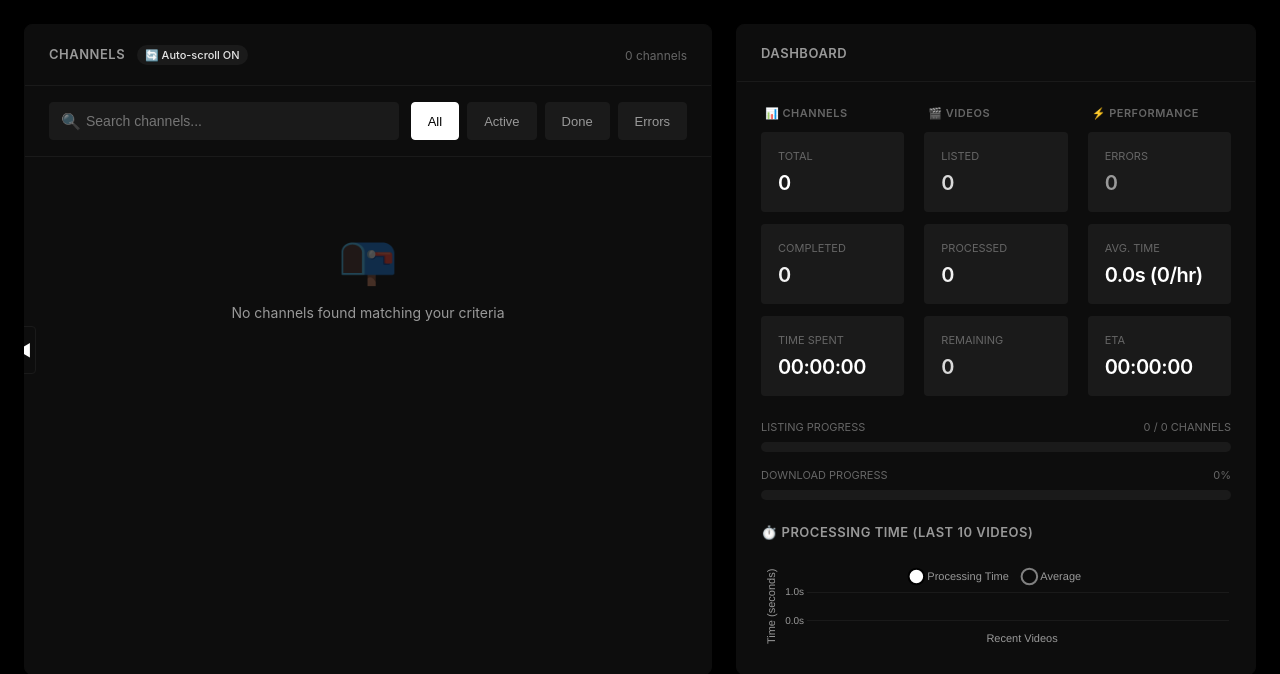
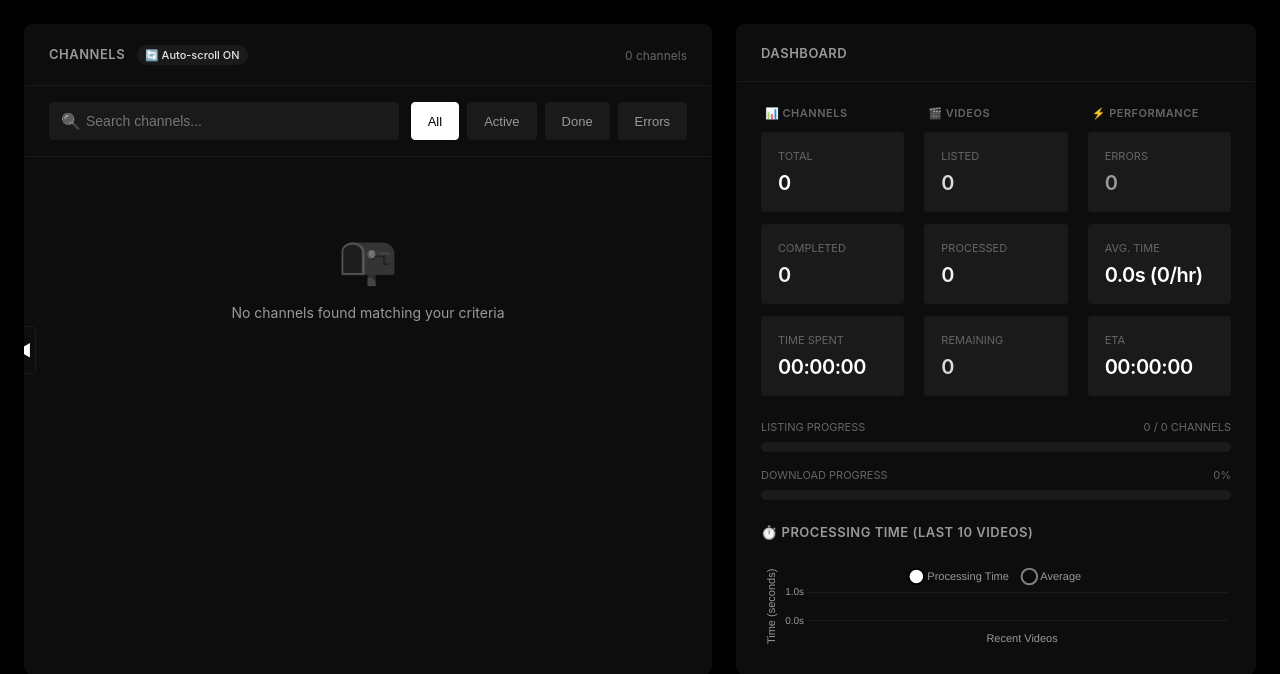
Before and after one commit to testground404/yt_bulk_downloader, a Flask app: page / in a window 1280 px wide. Shown: the part 101-775 px from the top of the page. Run offline with Flask 3, Linux system fonts and the light colour scheme; data that the repository does not hold is empty; parts of the project's set-up code (start-up, migrations or seed data) failed here and were passed over.

Commit message:
Replace opacity with grayscale filters for icons

```diff
--- a/templates/index.html
+++ b/templates/index.html
@@ -287,7 +287,7 @@
 		  left: 12px;
 		  top: 50%;
 		  transform: translateY(-50%);
-		  opacity: 0.5;
+		  filter: grayscale(1) brightness(0.7);
 		}
 		.filter-buttons {
 		  display: flex;
@@ -668,7 +668,7 @@
 		.empty-state-icon {
 		  font-size: 48px;
 		  margin-bottom: 16px;
-		  opacity: 0.3;
+		  filter: grayscale(1) brightness(0.5);
 		}
 		.empty-state-text {
 		  font-size: 14px;
```
